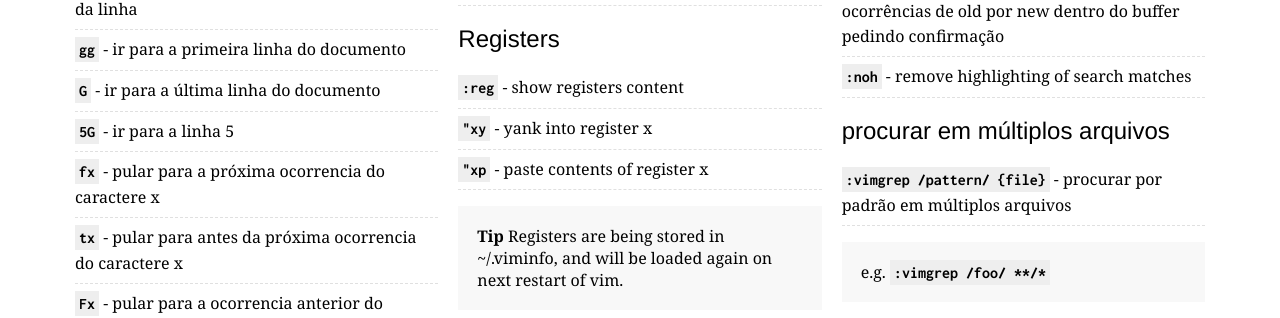
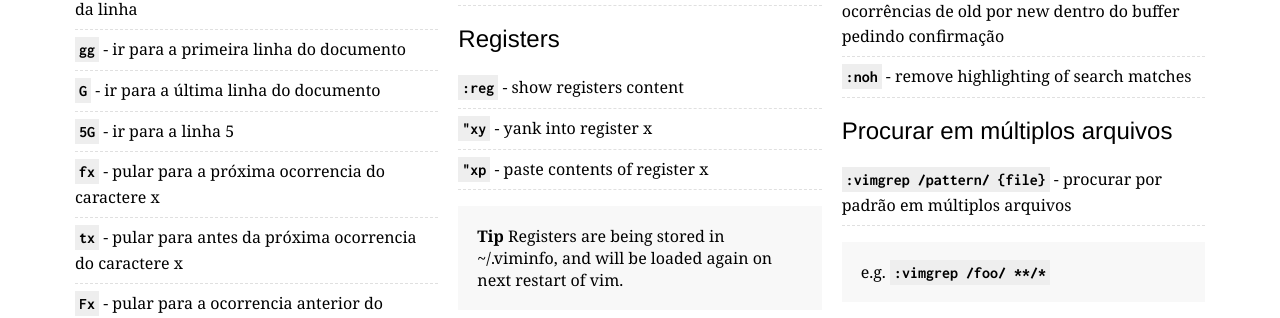
Before and after one commit to rtorr/vim-cheat-sheet, a Jekyll site: the page built from lang/pt_br/index.html, in a window 1280 px wide and 900 px high, scrolled down 1302 px. Shown: the part 143-461 px from the top of the window. Built offline with Jekyll 4.4.1, drawn with Linux system fonts in a browser that asks for light colours.

```diff
--- a/lang/pt_br/index.html
+++ b/lang/pt_br/index.html
@@ -168,7 +168,7 @@ searchAndReplace:
     colonnoh: "remove highlighting of search matches"
 
 searchMultipleFiles:
-  title: "procurar em múltiplos arquivos"
+  title: "Procurar em múltiplos arquivos"
   commands:
     colonvimgrep: "procurar por padrão em múltiplos arquivos"
     coloncn: "pular para próxima ocorrência"
```
